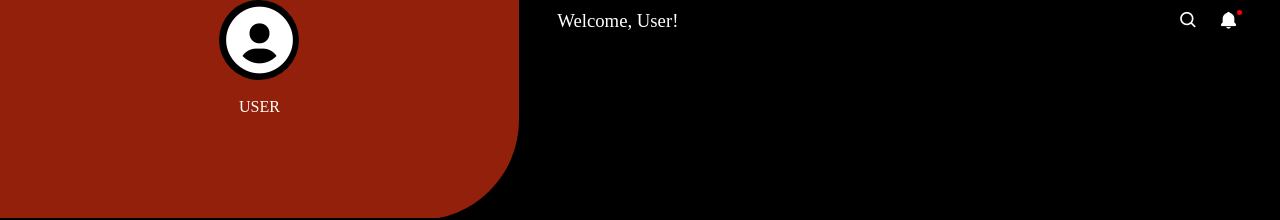
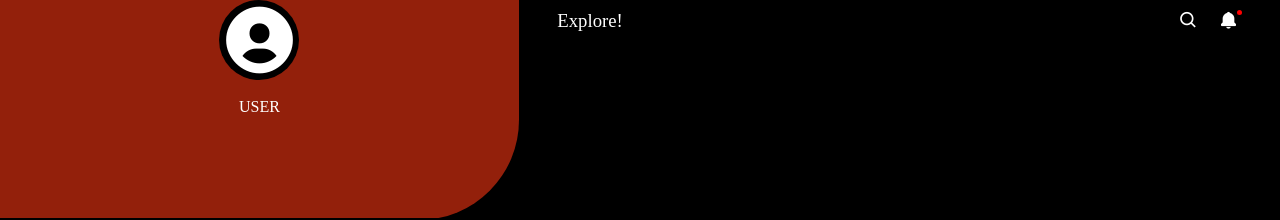
Before and after one commit to Lovethrech/personal-finance-manager, a Vue app: page /assets in a window 1280 px wide. Shown: the top 220 px of the page. Built offline with nearby package versions, Linux system fonts and the light colour scheme.

Commit message:
...working other necessary page in view folder.

```diff
--- a/src/components/assetses/MainTopNav.vue
+++ b/src/components/assetses/MainTopNav.vue
@@ -20,7 +20,7 @@ const viewSearchBox=()=>{
     <section class="main-top-nav-main-ctn">
         <div class="main-top-nav-mini-ctn">
             <h1 class="user-welcome-msg">
-                Welcome, User!
+                Explore!
             </h1>
             <section class="main-top-nav-main-nav-ctn">
                 <div class="search-box-ctn" :style="displaySearchBox">
```
